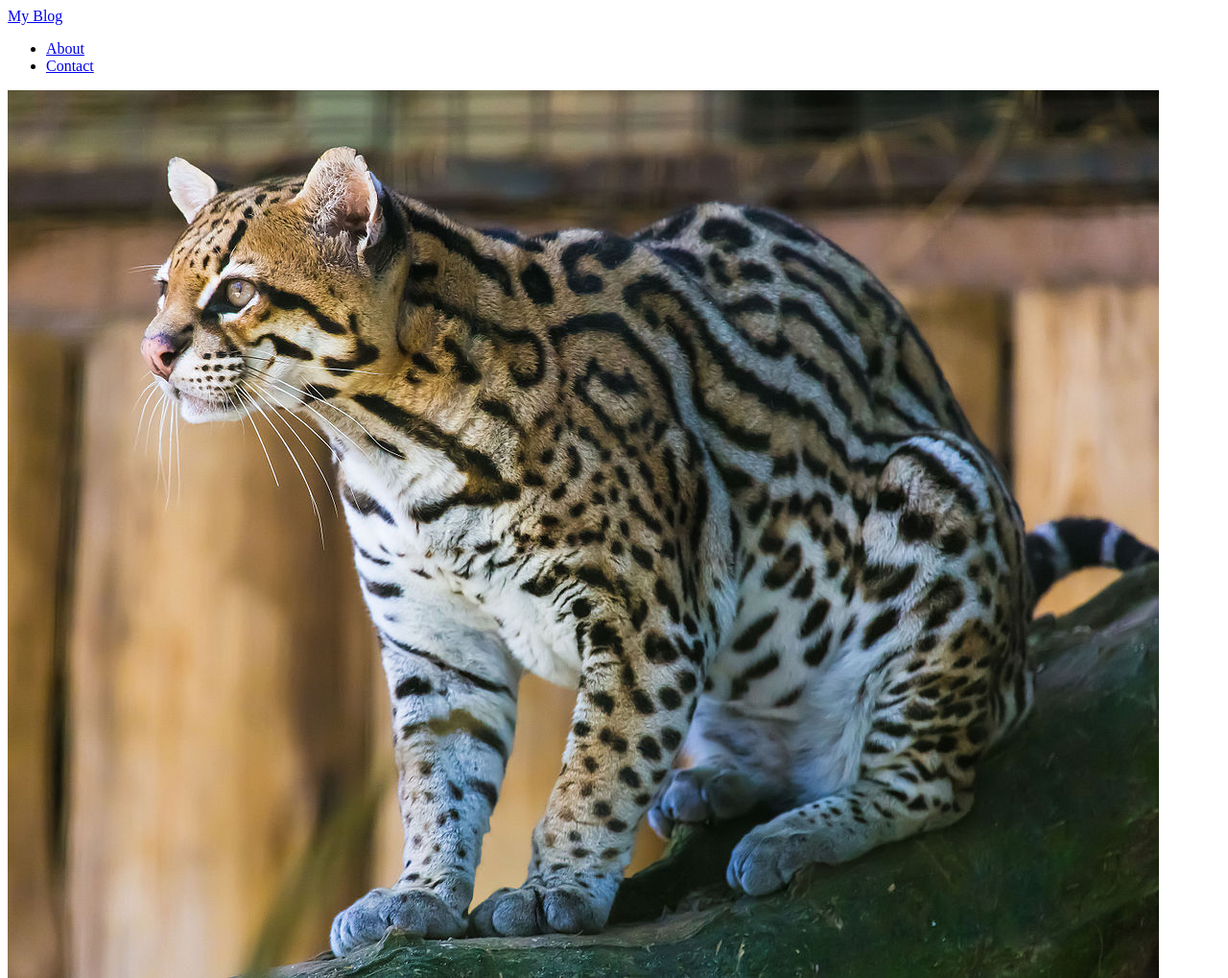
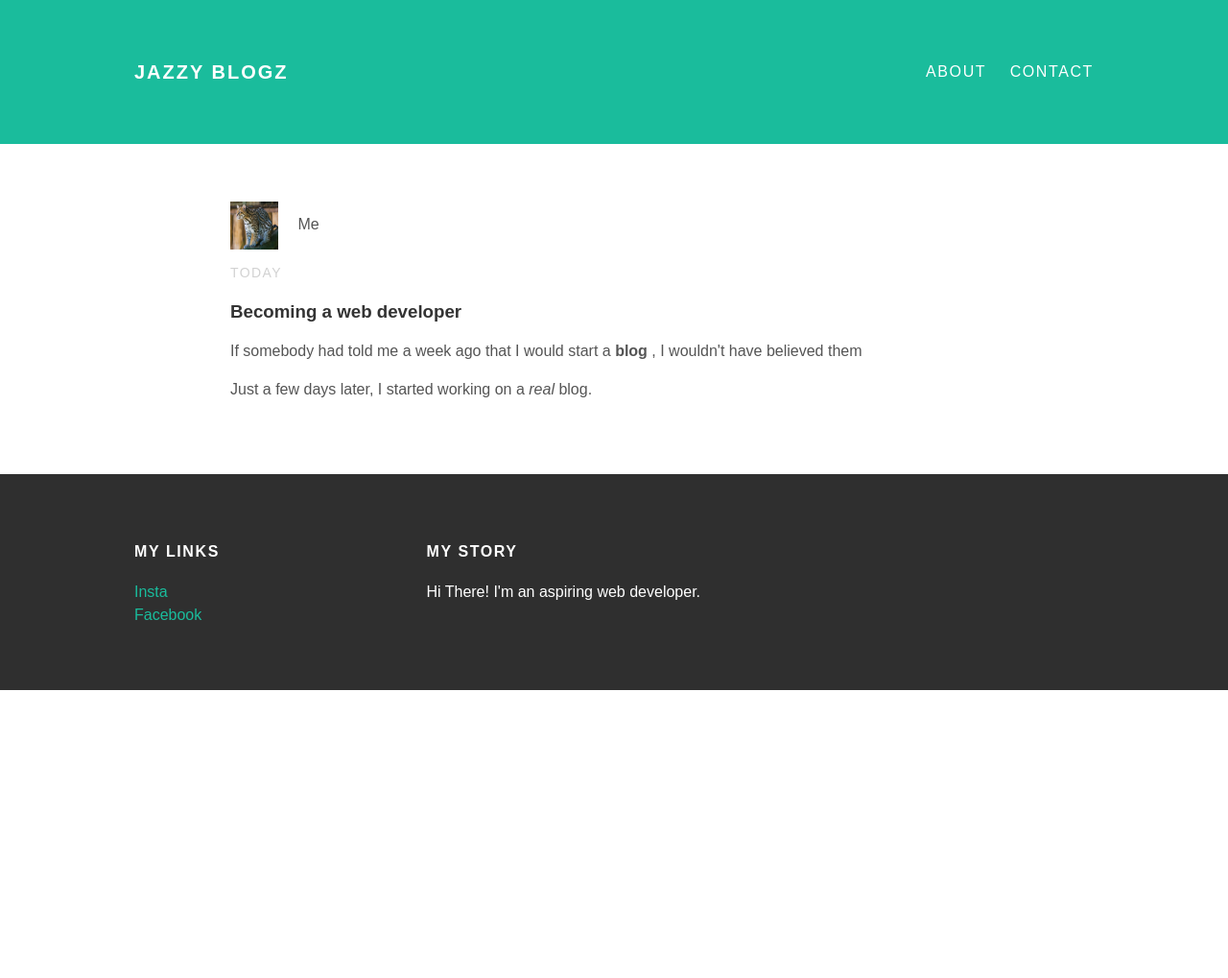
Before and after one commit to gitjazzy/gitjazzy.github.io, a plain HTML site: page index.html in a window 1280 px wide. Shown: the top 1019 px of the page at 96% size. After the commit the page ends 800 px from the top, so only its background shows below. Drawn offline with Linux system fonts and the light colour scheme.

Commit message:
Add files via upload

```diff
--- a/index.html
+++ b/index.html
@@ -1,22 +1,32 @@
 <!doctype html>
 <head>
+  <title>Jazzy Blogz</title>
+  <link rel="stylesheet"
+  type="text/css" href="styles.css">
 </head>
-<title>My blog</title>
+
 <body>
   <div id="header">
     <div class="container">
-    <a href="index.html">My Blog</a>
-    <ul>
+    <a id="header-title" href="index.html">Jazzy Blogz</a>
+    <ul id="header-nav">
       <li><a href="about.html">About</a></li>
-      <li><a href="contact.html">Contact</a></li>
+      <li><a href="mailto:devin.mims@icloud.com">Contact</a></li>
     </ul>
     </div></div>
   <div id="content">
     <div class="container">
       <div class="post">
-        <div class="post author">
+        <div class="post-author">
           <img src="ocelot.jpg">
+          <span>Me</span>
         </div>
+        <p class="post-date">Today</p>
+        <h3 class="post-tile">Becoming a web developer</h3>
+        <div class="post-content">
+          <p> If somebody had told me a week ago that I would start a <strong>blog</strong>
+            , I wouldn't have believed them </p>
+            <p>Just a few days later, I started working on a <em>real</em> blog.</p>
       </div>
     </div></div>
   <div id="footer">
@@ -24,9 +34,9 @@
       <div class="column">
         <h4>My Links</h4>
         <p>
-          <a href="https://twitter.com/lilpump">insta</a>
+          <a href="https://www.instagram.com/jazzyblogz/?hl=en" target="_blank">Insta</a>
           <br>
-          <a href="https://facebook.com/kellie.gaines.9" target="_blank">facebook</a>
+          <a href="https://www.facebook.com/Jazzy-Blogz-264898090718612/" target="_blank">Facebook</a>
         </p>
       </div>
       <div class="column">
--- /dev/null
+++ b/styles.css
@@ -0,0 +1,98 @@
+@@import url(http://fonts.googleapis.com/css?family=Monserrat:400,700);
+body {
+  color: #555;
+  margin: 0;
+}
+#header {
+  background-color: #1abc9c;
+  height: 150px;
+  line-height: 150px;
+}
+#header a {
+  color: white;
+  text-decoration: none;
+  text-transform: uppercase;
+  letter-spacing: 0.1em;
+}
+#header a:hover {
+  color: #222;
+}
+#header-title {
+  display: block;
+  float: left;
+  font-size: 20px;
+  font-weight: bold;
+}
+#header-nav {
+  display: block;
+  float: right;
+  margin-top: 0;
+}
+#header-nav li {
+  display: inline;
+  padding-left: 20px;
+}
+.container {
+  max-width: 1000px;
+  margin: 0 auto;
+}
+#footer {
+  background-color: #2f2f2f;
+  padding: 50px 0;
+}
+.column {
+  min-width: 300px;
+  display: inline-block;
+  vertical-align: top;
+}
+#footer h4 {
+  color: white;
+  text-transform: uppercase;
+  letter-spacing: 0.1em;
+}
+#footer p {
+  color: white;
+}
+a {
+  color: #1abc9c;
+  text-decoration: none;
+}
+a:hover {
+  color: #F6A623;
+}
+.post, .about {
+  max-width: 800px;
+  margin: 0 auto;
+   padding: 60px 0;
+}
+
+.post-author img {
+  width: 50px;
+  height: 50px;
+  vertical-align: middle;
+}
+.about-author img {
+  width: 250px;
+  height: 250px;
+  vertical-align: middle;
+}
+.post-author span {
+  margin-left: 16px;
+}
+.post-date {
+  color: #D2D2D2;
+  font-size: 14px;
+  text-transform: uppercase;
+  letter-spacing: 0.1em
+}
+h1, h2, h3, h4 {
+  color: #333;
+}
+p {
+  line-height: 1.5;
+}
+body {
+  margin: 0;
+  color: #555;
+  font-family: 'Montserrat',sans-serif;
+}
```
Also changed, not shown: about.html (+7 -4 lines).
